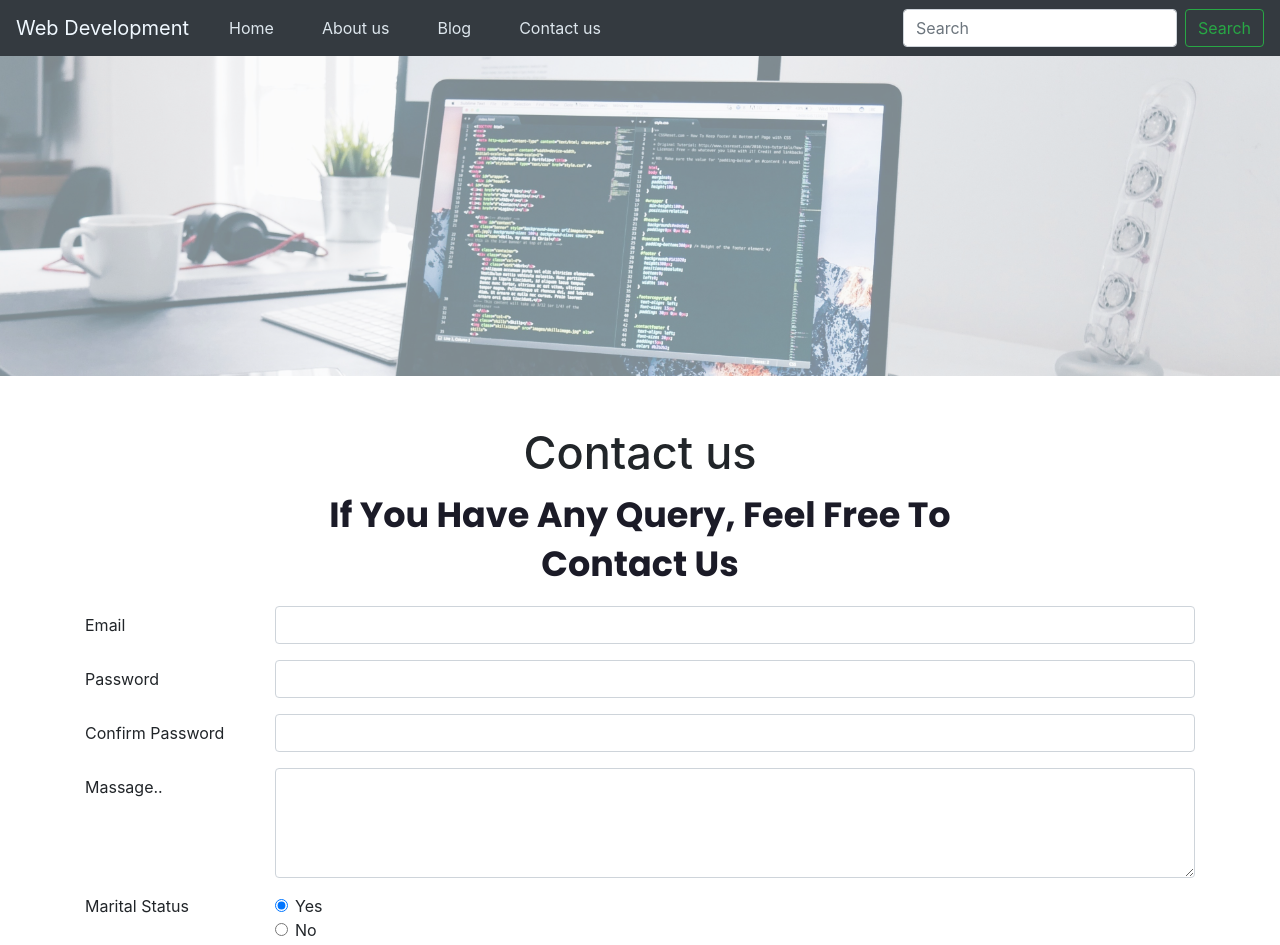
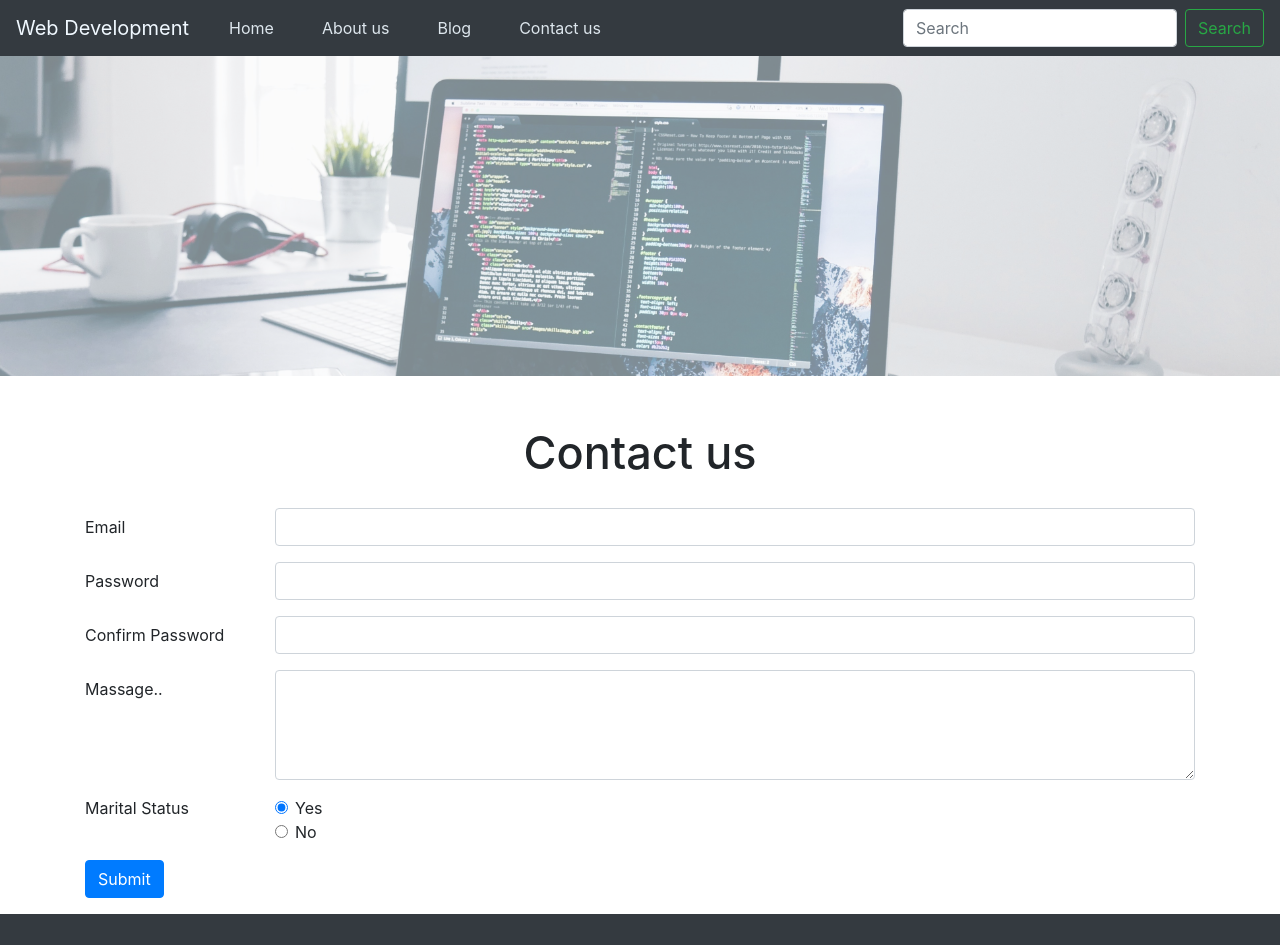
Before and after one commit to rsubhash7/webservice, a plain HTML site: page contact us.html in a window 1280 px wide. Shown: the top 945 px of the page. Drawn offline with nearby package versions, Linux system fonts and the light colour scheme.

Commit message:
Update contact us.html

```diff
--- a/contact us.html
+++ b/contact us.html
@@ -87,8 +87,7 @@
     <div class="container">
       <div class="about-us">
         <h2>Contact us</h2>
-        <p>If You Have Any Query, Feel Free To</p>
-        <p>Contact Us</p>
+
       </div>
 
 
```
